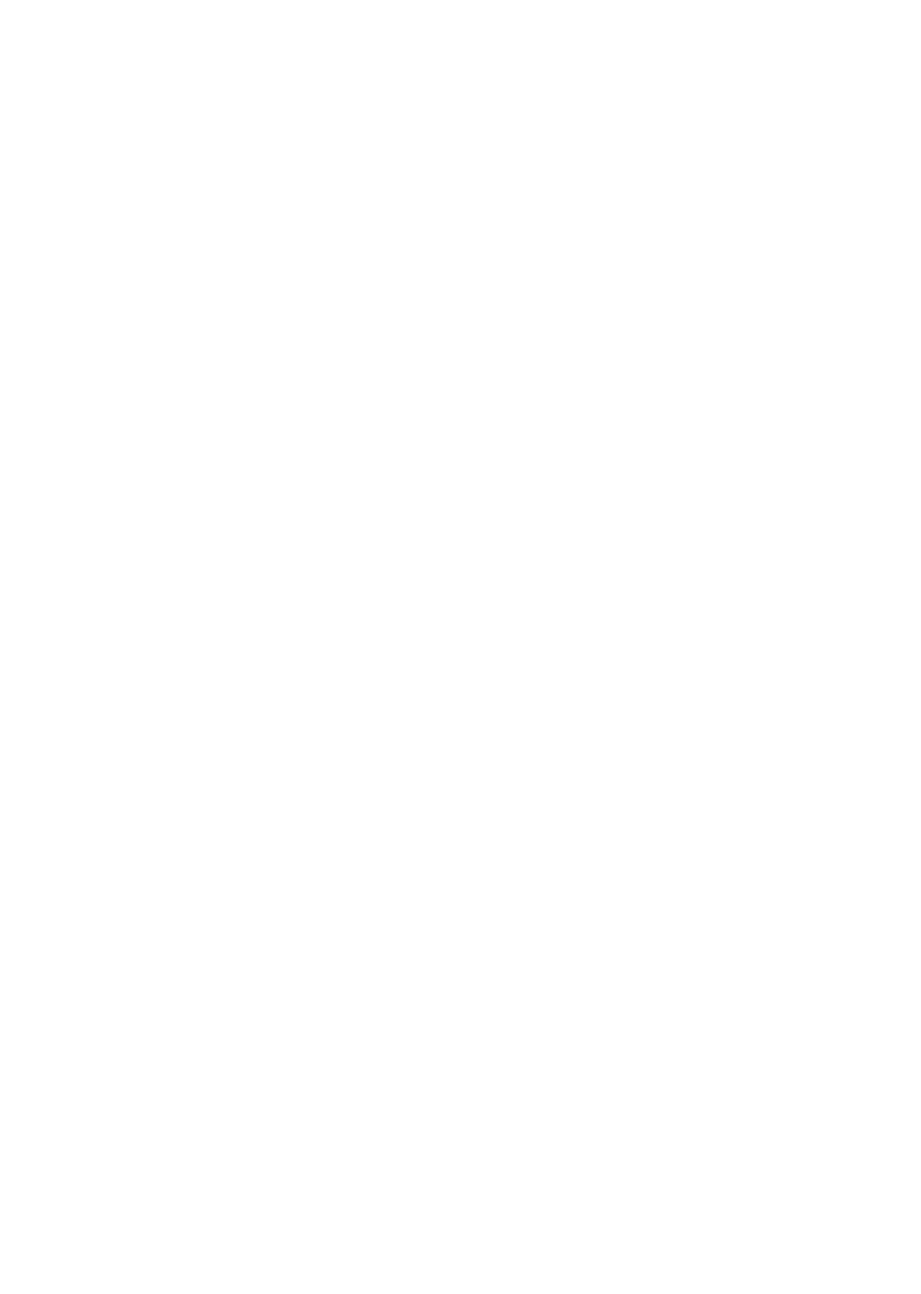
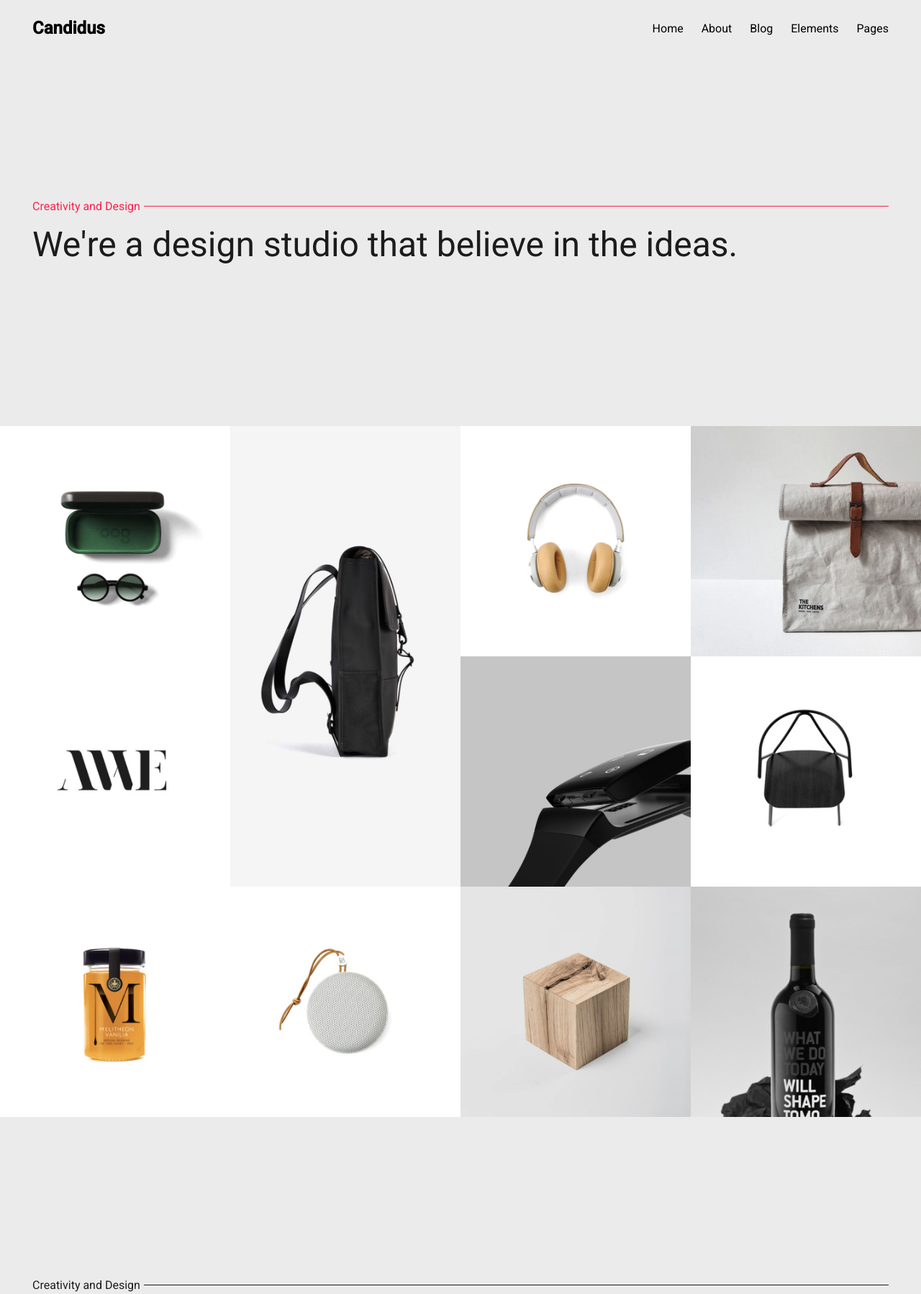
Before and after one commit to Akther2034165/candidus-respondive, a plain HTML site: page index.html in a window 1280 px wide. Shown: the top 1798 px of the page at 72% size. Before the commit the page ends 800 px from the top, so only its background shows below. Drawn offline with Linux system fonts and the light colour scheme.

Commit message:
finished

```diff
--- a/index.html
+++ b/index.html
@@ -6,6 +6,80 @@
     <meta name="viewport" content="width=device-width, initial-scale=1.0" />
     <title>Document</title>
     <link rel="stylesheet" href="styles/style.css" />
+    <link rel="preconnect" href="https://fonts.googleapis.com" />
+    <link rel="preconnect" href="https://fonts.gstatic.com" crossorigin />
+    <link
+      href="https://fonts.googleapis.com/css2?family=Roboto:wght@400;500&display=swap"
+      rel="stylesheet"
+    />
   </head>
-  <body></body>
+  <body>
+    <nav class="container nav-section">
+      <h1>Candidus</h1>
+      <ul>
+        <li>Home</li>
+        <li>About</li>
+        <li>Blog</li>
+        <li>Elements</li>
+        <li>Pages</li>
+      </ul>
+    </nav>
+    <section class="container section-primary">
+      <div>
+        <div class="section-title-container">
+          <p class="section-title-secondary">Creativity and Design</p>
+          <div class="line-secondary"></div>
+        </div>
+        <h1 class="section-text-primary">
+          We're a design studio that believe in the ideas.
+        </h1>
+      </div>
+    </section>
+    <section class="photo-gallary">
+      <img src="./image/image2.jpg" alt="" />
+      <img class="long-img" src="./image/image2-1.jpg" alt="" />
+      <img src="./image/image3.jpg" alt="" />
+      <img src="./image/image4.jpg" alt="" />
+      <img src="./image/masonary-img-14 1.jpg" alt="" />
+      <img src="./image/masonary-img-16 1.jpg" alt="" />
+      <img src="./image/masonary-img-17 1.jpg" alt="" />
+      <img src="./image/masonary-img-19 1.jpg" alt="" />
+      <img src="./image/masonary-img-20 1.jpg" alt="" />
+      <img src="./image/masonary-img-21 1.jpg" alt="" />
+      <img src="./image/masonary-img-22 1.jpg" alt="" />
+    </section>
+    <section class="container section-primary">
+      <div>
+        <div class="section-title-container">
+          <p class="section-title-primary">Creativity and Design</p>
+          <div class="line-primary"></div>
+        </div>
+        <h1 class="section-text-primary">
+          We are creative perfectionists and this lets us go beyond existing
+          framework in developing strategies, as well as in creativity & design.
+        </h1>
+      </div>
+    </section>
+    <section class="section-secondary">
+      <div class="container">
+        <div>
+          <div class="section-title-container">
+            <p class="section-title-tertiary">Our Expertise and Services</p>
+            <div class="line-tertiary"></div>
+          </div>
+          <h1 class="section-text-tertiary">
+            We create beautifully-crafted websites that stand out from the crowd
+            - and perfect function comes as standard. We combine design and
+            technical craft.
+          </h1>
+          <div class="logo-container">
+            <img src="./image/logo-9.png" alt="" />
+            <img src="./image/logo-10.png" alt="" />
+            <img src="./image/logo-11.png" alt="" />
+            <img src="./image/logo-12.png" alt="" />
+          </div>
+        </div>
+      </div>
+    </section>
+  </body>
 </html>
--- a/styles/style.css
+++ b/styles/style.css
@@ -0,0 +1,141 @@
+:root {
+  --black: #1c1c1c;
+  --gray: #919191;
+  --light-gray: #ebebeb;
+  --hot-pink: #ff214f;
+  --primary-font: "Roboto", sans-serif;
+}
+* {
+  margin: 0;
+  padding: 0;
+  box-sizing: border-box;
+}
+body {
+  font-family: var(--primary-font);
+  background-color: var(--light-gray);
+}
+.container {
+  padding: 0 25px;
+  width: 100%;
+  max-width: 1240px;
+  margin: 0 auto;
+}
+.nav-section {
+  margin-top: 25px;
+}
+nav {
+  display: flex;
+  align-items: center;
+  justify-content: space-between;
+  top: 80px;
+}
+nav > ul {
+  display: flex;
+  list-style: none;
+  gap: 25px;
+}
+
+.section-primary {
+  padding: 14rem 25px;
+  background-color: var(--light-gray);
+}
+.section-secondary {
+  padding: 14rem 25px;
+  background-color: var(--black);
+}
+.section-title-primary,
+.section-title-secondary,
+.section-title-tertiary {
+  font-size: 1rem;
+  flex-shrink: 0;
+}
+.section-title-primary {
+  color: var(--black);
+}
+.section-title-secondary {
+  color: var(--hot-pink);
+}
+.section-title-tertiary {
+  color: var(--light-gray);
+}
+.line-primary,
+.line-secondary,
+.line-tertiary {
+  width: 100%;
+  height: 1px;
+  margin-left: 5px;
+}
+.line-primary {
+  background-color: var(--black);
+}
+.line-secondary {
+  background-color: var(--hot-pink);
+}
+.line-tertiary {
+  background-color: var(--light-gray);
+}
+.section-title-container {
+  display: flex;
+  align-items: center;
+  margin-bottom: 15px;
+}
+
+.section-text-primary,
+.section-text-secondary,
+.section-text-tertiary {
+  font-size: 3rem;
+  font-weight: 300;
+}
+.section-text-primary {
+  color: var(--black);
+}
+.section-text-secondary {
+  color: var(--hot-pink);
+}
+.section-text-tertiary {
+  color: var(--light-gray);
+}
+
+.photo-gallary {
+  display: grid;
+  grid-template-columns: repeat(4, 1fr);
+}
+.photo-gallary > img {
+  width: 100%;
+  height: 100%;
+}
+.long-img {
+  grid-row: span 2;
+}
+
+.logo-container {
+  display: flex;
+  justify-content: space-evenly;
+  flex-wrap: wrap;
+}
+
+@media screen and (max-width: 850px) {
+  .photo-gallary {
+    display: grid;
+    grid-template-columns: repeat(2, 1fr);
+  }
+  nav > ul {
+    display: flex;
+    list-style: none;
+    gap: 15px;
+  }
+  .line-primary,
+  .line-secondary,
+  .line-tertiary {
+    display: none;
+  }
+  .section-title-container {
+    justify-content: center;
+  }
+  .section-text-primary,
+  .section-text-secondary,
+  .section-text-tertiary {
+    font-size: 2.5rem;
+    text-align: center;
+  }
+}
```
